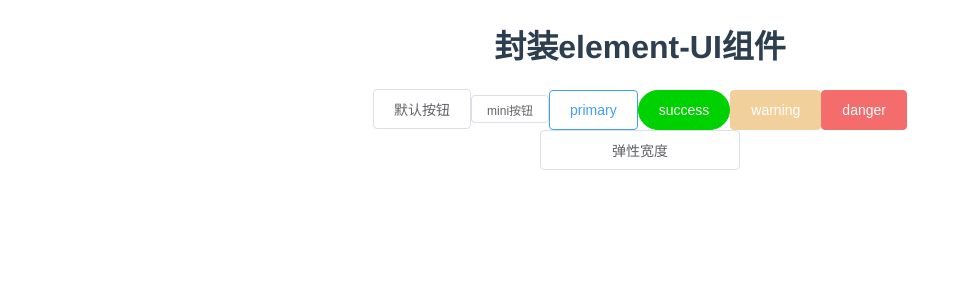
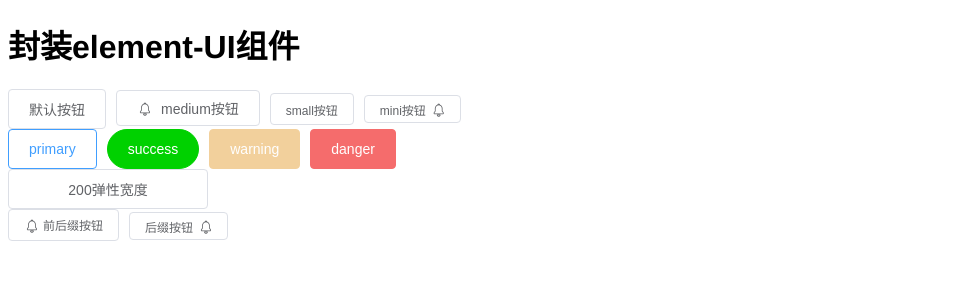
Before and after one commit to milkMiao/zlmProject-vue2, a Vue app in the folder component-package/: page / in a window 1280 px wide. Shown: the top 300 px of the page, without its empty margins (0-962 px from the left). Built offline with nearby package versions, Linux system fonts and the light colour scheme.

Commit message:
button组件封装，icon图标生成

```diff
--- a/component-package/src/App.vue
+++ b/component-package/src/App.vue
@@ -1,10 +1,5 @@
 <template>
   <div id="app">
-    <!-- <nav>
-      <router-link to="/">Home</router-link> |
-      <router-link to="/about">About</router-link>
-    </nav> -->
-
     <h1>封装element-UI组件</h1>
     <router-view/>
   </div>
@@ -15,20 +10,5 @@
   font-family: Avenir, Helvetica, Arial, sans-serif;
   -webkit-font-smoothing: antialiased;
   -moz-osx-font-smoothing: grayscale;
-  text-align: center;
-  color: #2c3e50;
-}
-
-nav {
-  padding: 30px;
-}
-
-nav a {
-  font-weight: bold;
-  color: #2c3e50;
-}
-
-nav a.router-link-exact-active {
-  color: #42b983;
 }
 </style>
--- a/component-package/src/components/button/index.vue
+++ b/component-package/src/components/button/index.vue
@@ -5,7 +5,11 @@
     :class="[theme, isBorder, isRound, sizes]"
     :style="minWidthCss"
   >
-    <slot></slot>
+    <span>
+      <i v-if="perfix" class="iconfont icon-perfix" :class="iconPerfix"></i>
+      <slot></slot>
+      <i v-if="suffix" class="iconfont icon-suffix" :class="iconSuffix"></i>
+    </span>
   </button>
 </template>
 
@@ -21,13 +25,23 @@
     border: Boolean, //是否需要边框,默认false
     round: Boolean, //是否圆角,默认false
     disabled: Boolean, //是否禁用,默认false
-    size: {
+    size: { // medium、small、mini
       //按钮大小
       type: String,
       default: "",
     },
-    minWidth: {//弹性宽度
-      //按钮大小
+    minWidth: {
+      //弹性宽度
+      type: String,
+      default: "",
+    },
+    perfix: {
+      //icon前缀图标
+      type: String,
+      default: "",
+    },
+    suffix: {
+      //icon后缀图标
       type: String,
       default: "",
     },
@@ -47,8 +61,14 @@
       return this.size ? `a-button-${this.size}` : "";
     },
     minWidthCss() {
-      if(!this.minWidth) return ""
-      return {'min-width': this.minWidth}
+      if (!this.minWidth) return "";
+      return { "min-width": this.minWidth };
+    },
+    iconPerfix() {
+      return this.perfix ? `icon-${this.perfix}` : "";
+    },
+    iconSuffix() {
+      return this.suffix ? `icon-${this.suffix}` : "";
     },
   },
   data() {
@@ -69,6 +89,17 @@
   font-size: 14px;
   color: #606266;
   height: 40px;
+  +.a-button{margin-left: 10px;}
+  > span {
+    //弹性布局--使icon水平线一致
+    display: flex;
+    align-items: center;
+    justify-content: center;
+  }
+
+    i { width: 14px;height: 14px;}
+    .icon-perfix { margin-right: 10px;}
+    .icon-suffix { margin-left: 10px;}
 }
 .a-button-medium {
   //size中型
@@ -79,12 +110,16 @@
   padding: 0 15px;
   height: 32px;
   font-size: 12px;
+  .icon-perfix { margin-right: 5px;}
+  .icon-suffix { margin-left: 5px;}
 }
 .a-button-mini {
   //size迷你型
   padding: 0 15px;
   height: 28px;
   font-size: 12px;
+  .icon-perfix { margin-right: 5px;}
+  .icon-suffix { margin-left: 5px;}
 }
 .a-button[disabled] {
   //禁用样式
--- a/component-package/src/main.js
+++ b/component-package/src/main.js
@@ -3,7 +3,10 @@
 import router from './router'
 import store from './store'
 import ElementUI from 'element-ui'
-import 'element-ui/lib/theme-chalk/index.css'
+// import 'element-ui/lib/theme-chalk/index.css'
+
+/*iconfont*/
+import "./styles/icon/iconfont.css"
 
 Vue.config.productionTip = false
 Vue.use(ElementUI)
--- /dev/null
+++ b/component-package/src/styles/icon/iconfont.css
@@ -0,0 +1,32 @@
+@font-face {
+  font-family: "iconfont"; /* Project id  */
+  src: url('iconfont.ttf?t=1680401016712') format('truetype');
+}
+
+.iconfont {
+  font-family: "iconfont" !important;
+  font-size: 16px;
+  font-style: normal;
+  -webkit-font-smoothing: antialiased;
+  -moz-osx-font-smoothing: grayscale;
+}
+
+.icon-lingdang:before {
+  content: "\f01f5";
+}
+
+.icon-wujiaoxing:before {
+  content: "\e614";
+}
+
+.icon-lingdang1:before {
+  content: "\e619";
+}
+
+.icon-Upload:before {
+  content: "\eaba";
+}
+
+.icon-shoucang:before {
+  content: "\e519";
+}
--- a/component-package/src/views/HomeView.vue
+++ b/component-package/src/views/HomeView.vue
@@ -2,14 +2,22 @@
   <div class="home">
     <!-- 封装按钮 -->
     <Abutton>默认按钮</Abutton>
-    <Abutton size="mini">mini按钮</Abutton>
+    <Abutton size="medium" perfix="lingdang" >medium按钮</Abutton>
+    <Abutton size="small">small按钮</Abutton>
+    <Abutton size="mini" suffix="lingdang">mini按钮</Abutton>
+    <br />
     <Abutton type="primary" border>primary</Abutton>
     <Abutton type="success" round>success</Abutton>
     <Abutton type="warning" disabled>warning</Abutton>
     <Abutton type="danger">danger</Abutton>
 
     <br />
-    <Abutton minWidth="200px">弹性宽度</Abutton>
+    <Abutton minWidth="200px">200弹性宽度</Abutton>
+
+    <br />
+    <!-- perfix前缀icon名称，suffix后缀icon名称 -->
+    <Abutton perfix="lingdang" size="small">前后缀按钮</Abutton>
+    <Abutton suffix="lingdang" size="mini">后缀按钮</Abutton>
   </div>
 </template>
 
```
Also changed, not shown: component-package/src/styles/icon/iconfont.ttf (added).
